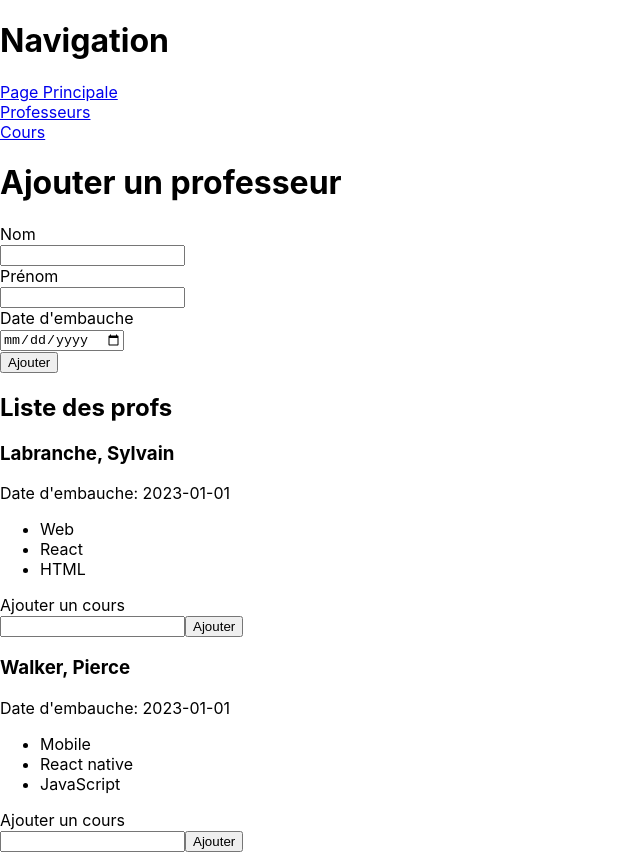
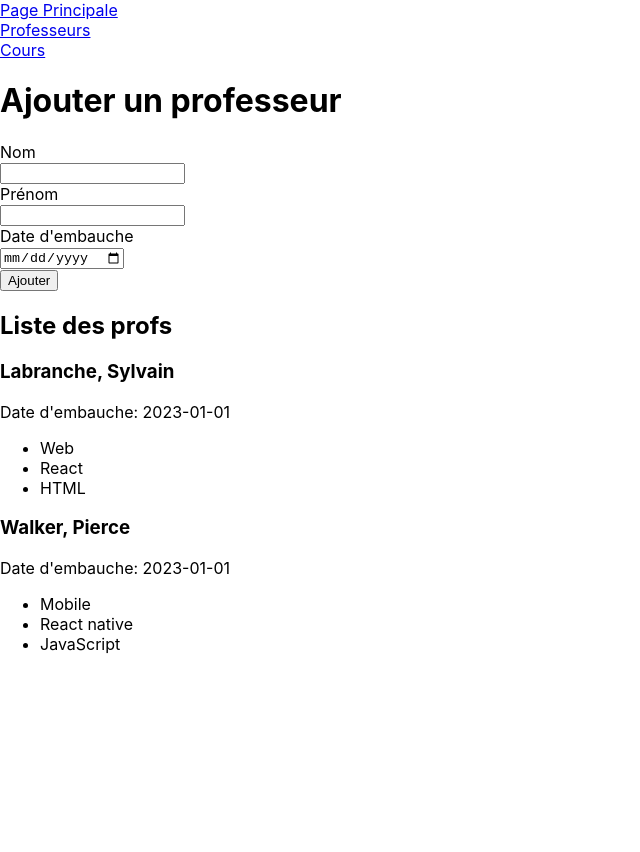
Before and after one commit to PierrickViot-Launier/Web-TP1, a React (Create React App) app: page /Professors in a window 1280 px wide. Shown: the whole page, without its empty margins (0-640 px from the left). After the commit the page ends 800 px from the top, so only its background shows below. Built offline with nearby package versions, Linux system fonts and the light colour scheme.

Commit message:
Modification de l'ajout de professeur

```diff
--- a/src/Components/ProfessorsList.jsx
+++ b/src/Components/ProfessorsList.jsx
@@ -76,7 +76,7 @@ export default function ProfessorsList() {
             photo={professor.photo}
           />
 
-          <NewCourse addCourse={(cours) => addCourse(professor, cours)} />
+          {/* <NewCourse addCourse={(cours) => addCourse(professor, cours)} /> */}
         </React.Fragment>
       ))}
     </React.Fragment>
--- a/src/Navigation/MainNavigation.jsx
+++ b/src/Navigation/MainNavigation.jsx
@@ -6,7 +6,7 @@ export default function MainNavigation() {
   return (
     <MainHeader className="navHeader">
       <div className="navLinks">
-        <h1>Navigation</h1>
+        {/* <h1>Navigation</h1> */}
 
         <NavLinks />
       </div>
```
